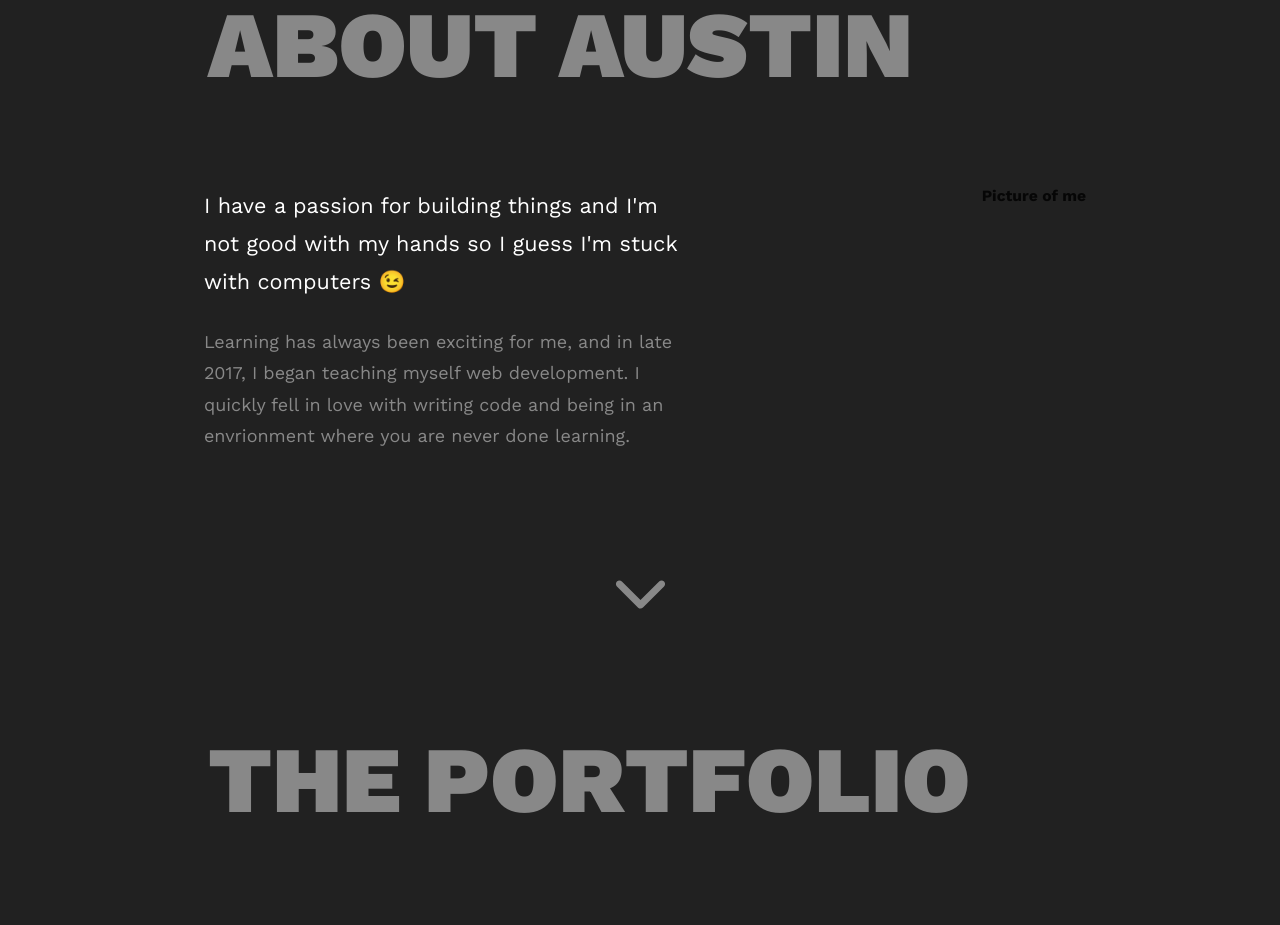
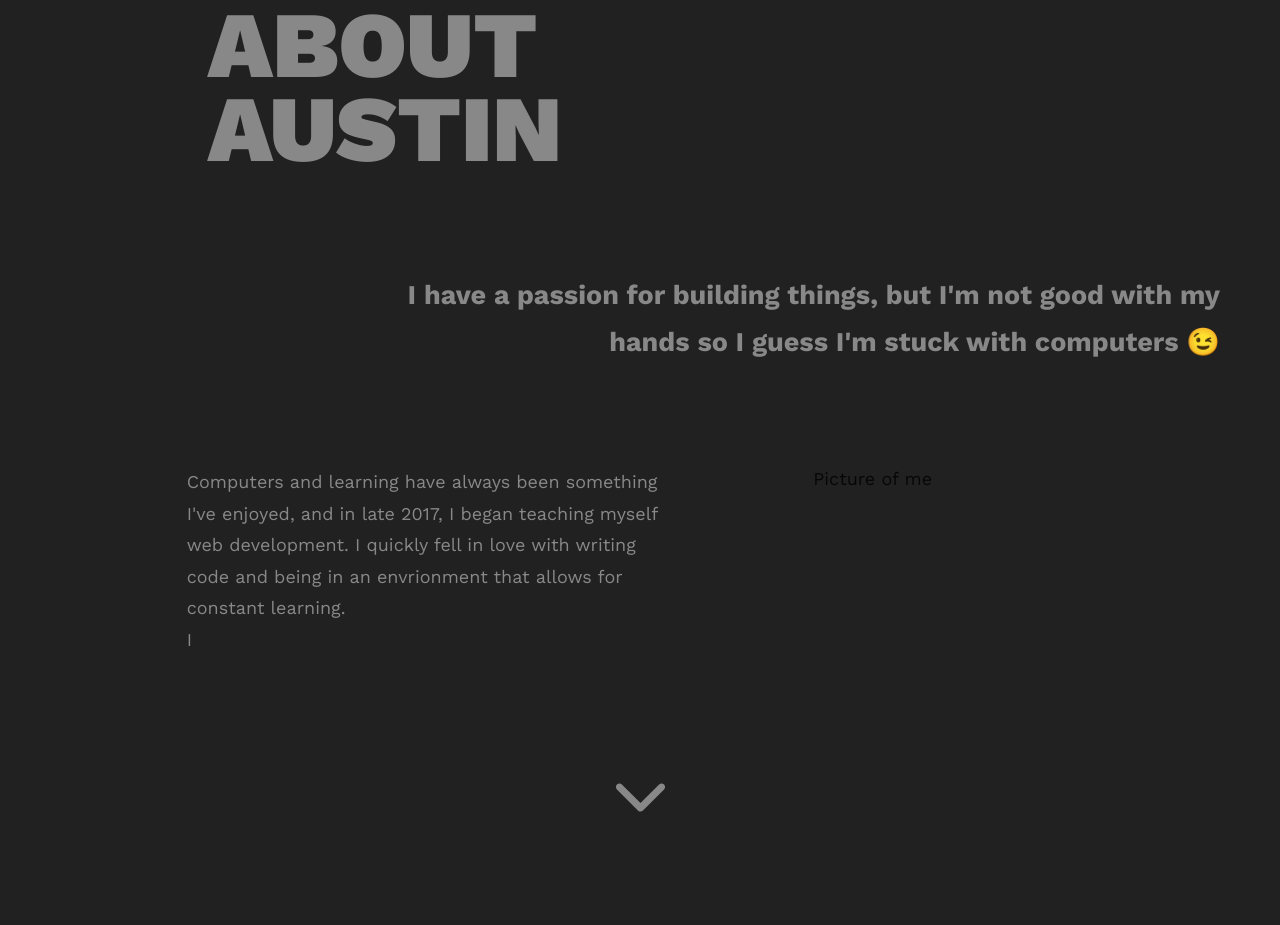
Before and after one commit to ajess33/My-Portfolio, a Gatsby site: page / in a window 1280 px wide. Shown: the part 925-1850 px from the top of the page. Built offline with nearby package versions, Linux system fonts and the light colour scheme; Gatsby itself is replaced by a stand-in of ours.

Commit message:
added to about me

```diff
--- a/package.json
+++ b/package.json
@@ -23,10 +23,7 @@
     "react-typography": "^0.16.13",
     "styled-components": "^4.0.3",
     "typeface-work-sans": "0.0.54",
-    "typography": "^0.16.17",
-    "typography-theme-doelger": "^0.15.11",
-    "typography-theme-fairy-gates": "^0.15.11",
-    "typography-theme-grand-view": "^0.15.10"
+    "typography": "^0.16.17"
   },
   "keywords": [
     "gatsby"
--- a/src/components/aboutMe.js
+++ b/src/components/aboutMe.js
@@ -8,24 +8,27 @@ import { IoIosArrowDown } from 'react-icons/io'
 const AboutMe = () => (
   <div name="about_me">
     <div className="heading--wrapper">
-      <h2 className="section--title">ABOUT AUSTIN</h2>
+      <h2 className="section--title">
+        ABOUT <br /> AUSTIN
+      </h2>
     </div>
     <div className="page--wrapper">
+      <p className="desc-main">
+        I have a passion for building things, but I'm not good with my hands so
+        I guess I'm stuck with computers 😉
+      </p>
       <div className="flex-wrapper">
         <div>
-          <p className="desc-main">
-            I have a passion for building things and I'm not good with my hands
-            so I guess I'm stuck with computers 😉
-          </p>
-
           <p className="desc-body">
-            Learning has always been exciting for me, and in late 2017, I began
-            teaching myself web development. I quickly fell in love with writing
-            code and being in an envrionment where you are never done learning.{' '}
+            Computers and learning have always been something I've enjoyed, and
+            in late 2017, I began teaching myself web development. I quickly
+            fell in love with writing code and being in an envrionment that
+            allows for constant learning.
+            <br />I
           </p>
         </div>
         <div>
-          <h5>Picture of me</h5>
+          <p className="img">Picture of me</p>
         </div>
       </div>
       <div className="div__center">
--- a/src/components/portfolio.js
+++ b/src/components/portfolio.js
@@ -7,7 +7,9 @@ import { IoIosArrowDown } from 'react-icons/io'
 const Portfolio = () => (
   <div>
     <div className="heading--wrapper">
-      <h2 className="section--title">THE PORTFOLIO</h2>
+      <h2 className="section--title">
+        THE <br /> PORTFOLIO
+      </h2>
     </div>
     <div page--wrapper>
       <div className="div__center">
--- a/src/css/aboutMe.css
+++ b/src/css/aboutMe.css
@@ -2,24 +2,32 @@
   max-width: 1200px;
   margin-top: 100px;
   display: flex;
-  justify-content: space-around;
+  justify-content: space-evenly;
   flex-wrap: wrap;
 }
 
 p {
-  max-width: 500px;
   padding: 0 10px;
 }
 
 .desc-main {
-  font-size: 1.2rem;
-  color: #fff;
+  font-size: 1.5rem;
+  color: #888;
   font-weight: 400;
   line-height: 1.75;
+  text-align: right;
+  margin-left: auto;
+  font-weight: bold;
+  max-width: 900px;
 }
 
 .desc-body {
   font-size: 1rem;
+  max-width: 500px;
   color: #888;
   line-height: 1.75;
 }
+
+.img {
+  width: 300px;
+}
```
